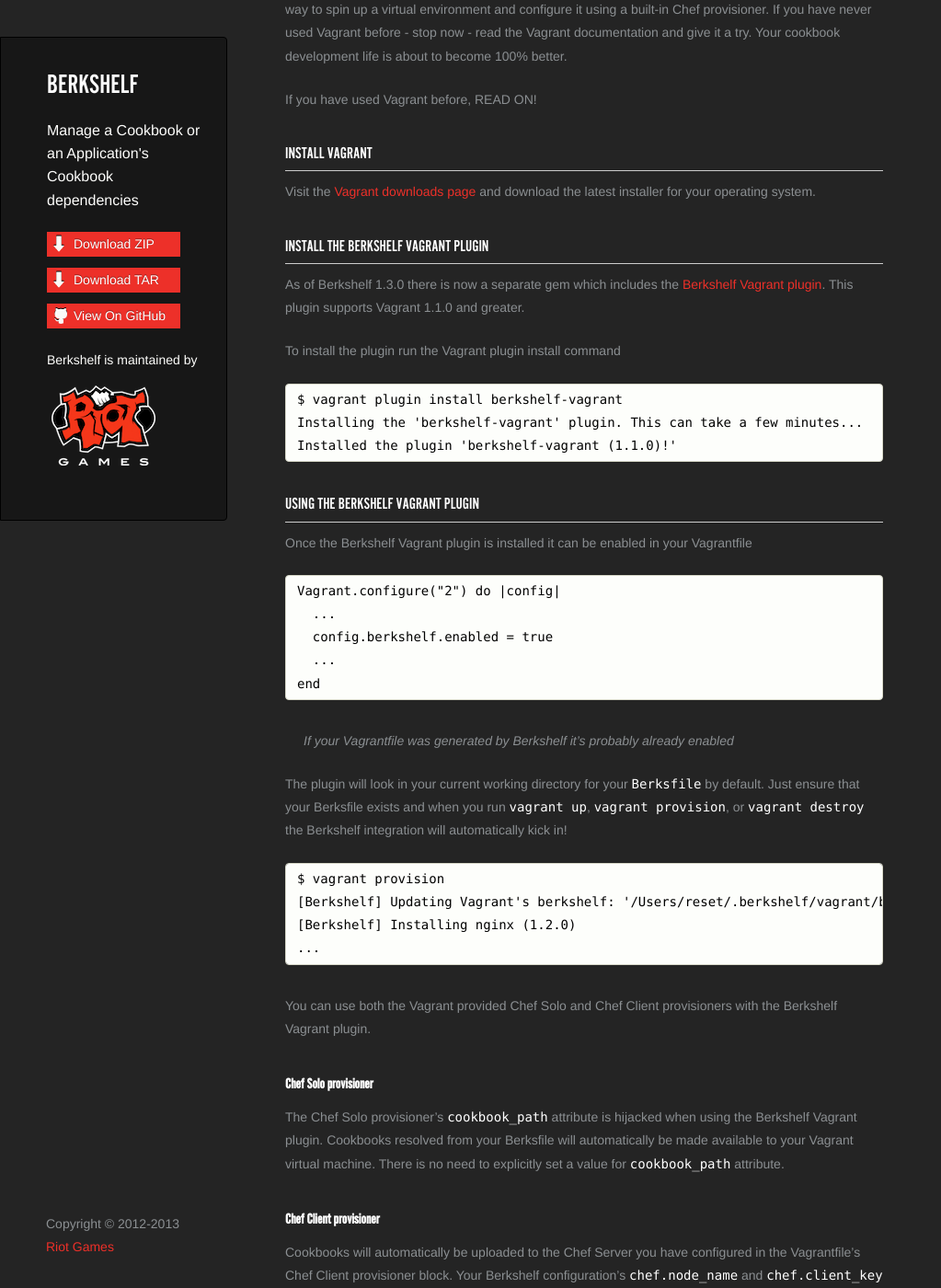
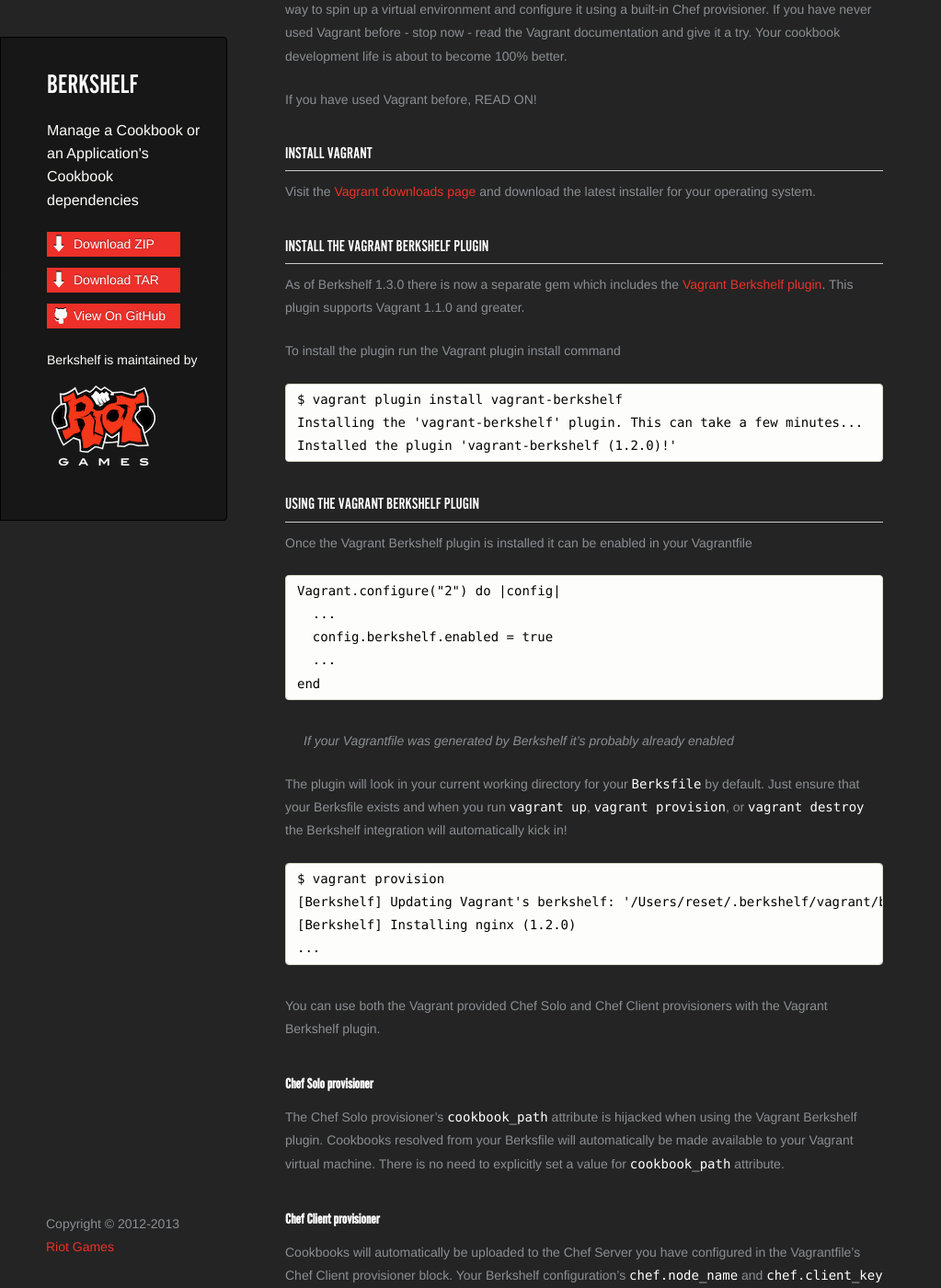
Before and after one commit to berkshelf/berkshelf, a Jekyll site: the page built from index.html, in a window 1280 px wide and 1400 px high, scrolled down 4172 px. Shown: the whole window at 92% size, without its empty margins (0-1023 px from the left). Built offline with Jekyll 4.4.1, drawn with Linux system fonts in a browser that asks for light colours; some of the changed text lies outside the part shown.

Commit message:
update documentation to reflect new name of berkshelf plugin

```diff
--- a/_includes/index.md
+++ b/_includes/index.md
@@ -135,19 +135,19 @@ If you have used Vagrant before, READ ON!
 
 Visit the [Vagrant downloads page](http://downloads.vagrantup.com/) and download the latest installer for your operating system.
 
-### Install the Berkshelf Vagrant plugin
+### Install the Vagrant Berkshelf plugin
 
-As of Berkshelf 1.3.0 there is now a separate gem which includes the [Berkshelf Vagrant plugin](https://github.com/riotgames/berkshelf-vagrant). This plugin supports Vagrant 1.1.0 and greater.
+As of Berkshelf 1.3.0 there is now a separate gem which includes the [Vagrant Berkshelf plugin](https://github.com/riotgames/vagrant-berkshelf). This plugin supports Vagrant 1.1.0 and greater.
 
 To install the plugin run the Vagrant plugin install command
 
-    $ vagrant plugin install berkshelf-vagrant
-    Installing the 'berkshelf-vagrant' plugin. This can take a few minutes...
-    Installed the plugin 'berkshelf-vagrant (1.1.0)!'
+    $ vagrant plugin install vagrant-berkshelf
+    Installing the 'vagrant-berkshelf' plugin. This can take a few minutes...
+    Installed the plugin 'vagrant-berkshelf (1.2.0)!'
 
-### Using the Berkshelf Vagrant plugin
+### Using the Vagrant Berkshelf plugin
 
-Once the Berkshelf Vagrant plugin is installed it can be enabled in your Vagrantfile
+Once the Vagrant Berkshelf plugin is installed it can be enabled in your Vagrantfile
 
     Vagrant.configure("2") do |config|
       ...
@@ -164,11 +164,11 @@ The plugin will look in your current working directory for your `Berksfile` by d
     [Berkshelf] Installing nginx (1.2.0)
     ...
 
-You can use both the Vagrant provided Chef Solo and Chef Client provisioners with the Berkshelf Vagrant plugin.
+You can use both the Vagrant provided Chef Solo and Chef Client provisioners with the Vagrant Berkshelf plugin.
 
 #### Chef Solo provisioner
 
-The Chef Solo provisioner's `cookbook_path` attribute is hijacked when using the Berkshelf Vagrant plugin. Cookbooks resolved from your Berksfile will automatically be made available to your Vagrant virtual machine. There is no need to explicitly set a value for `cookbook_path` attribute.
+The Chef Solo provisioner's `cookbook_path` attribute is hijacked when using the Vagrant Berkshelf plugin. Cookbooks resolved from your Berksfile will automatically be made available to your Vagrant virtual machine. There is no need to explicitly set a value for `cookbook_path` attribute.
 
 #### Chef Client provisioner
 
@@ -176,7 +176,7 @@ Cookbooks will automatically be uploaded to the Chef Server you have configured
 
 #### Setting a Berksfile location
 
-By default, the Berkshelf Vagrant plugin will assume that the Vagrantfile is located in the same directory as a Berksfile. If your Berksfile is located in another directory you can override this behavior
+By default, the Vagrant Berkshelf plugin will assume that the Vagrantfile is located in the same directory as a Berksfile. If your Berksfile is located in another directory you can override this behavior
 
     Vagrant.configure("2") do |config|
       ...
```
